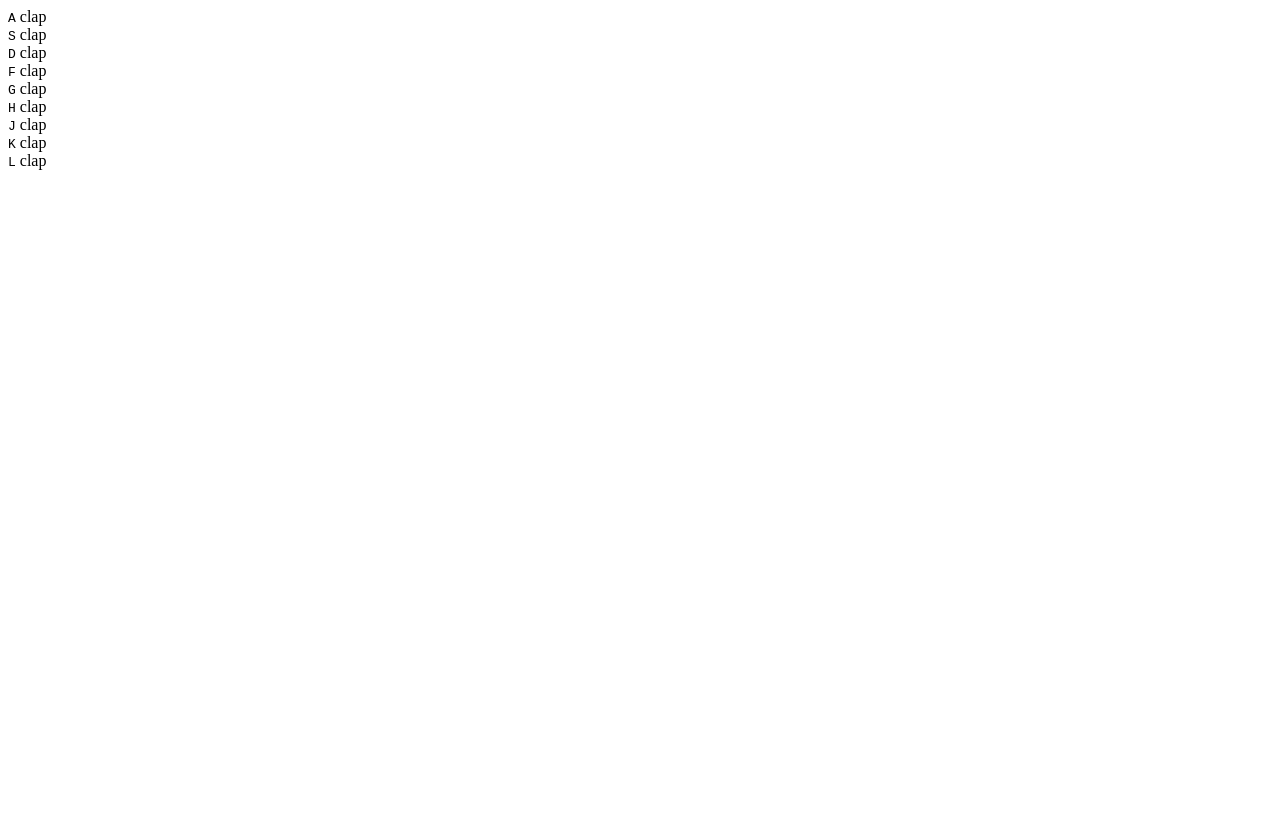
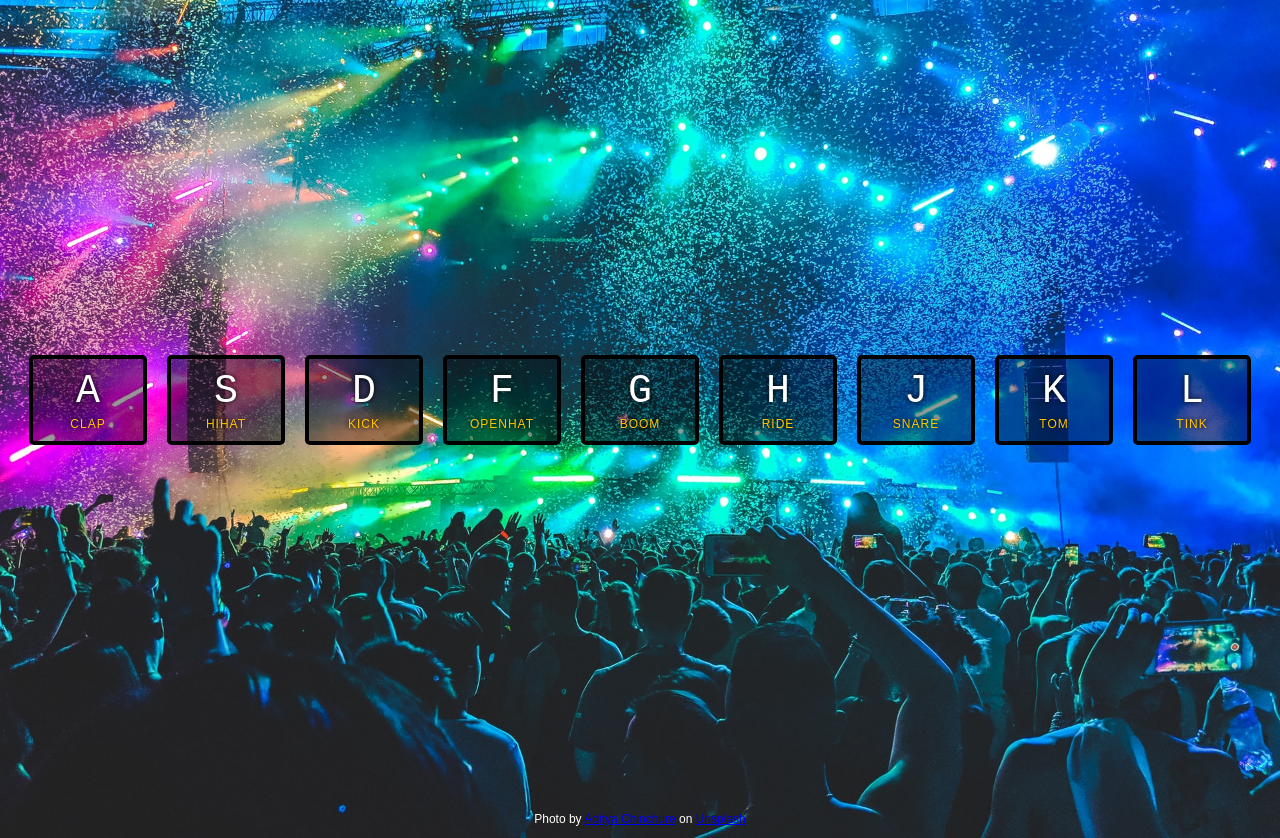
Before and after one commit to farukci/JS30-01-JavaScript-Drum-Kit, a plain HTML site: page index.html in a window 1280 px wide. Before the commit the page ends 800 px from the top, so only its background shows below. Drawn offline with Linux system fonts and the light colour scheme.

Commit message:
added style.css

```diff
--- a/index.html
+++ b/index.html
@@ -1,13 +1,13 @@
 <!DOCTYPE html>
 <html lang="en">
-
 <head>
   <meta charset="UTF-8">
-    <meta name="viewport" content="width=device-width, initial-scale=1.0">
-    <title>JavaScript Drum Kit</title>
+  <title>JS Drum Kit</title>
+  <link rel="stylesheet" href="style.css">
 </head>
+<body>
 
-<body>
+
   <div class="keys">
     <div data-key="65" class="key">
       <kbd>A</kbd>
@@ -15,38 +15,54 @@
     </div>
     <div data-key="83" class="key">
       <kbd>S</kbd>
-            <span class="sound">clap</span>
+      <span class="sound">hihat</span>
     </div>
-        <div data-key="65" class="key">
+    <div data-key="68" class="key">
       <kbd>D</kbd>
-            <span class="sound">clap</span>
+      <span class="sound">kick</span>
     </div>
-        <div data-key="65" class="key">
+    <div data-key="70" class="key">
       <kbd>F</kbd>
-            <span class="sound">clap</span>
+      <span class="sound">openhat</span>
     </div>
-        <div data-key="65" class="key">
+    <div data-key="71" class="key">
       <kbd>G</kbd>
-            <span class="sound">clap</span>
+      <span class="sound">boom</span>
     </div>
-        <div data-key="65" class="key">
+    <div data-key="72" class="key">
       <kbd>H</kbd>
-            <span class="sound">clap</span>
+      <span class="sound">ride</span>
     </div>
-        <div data-key="65" class="key">
+    <div data-key="74" class="key">
       <kbd>J</kbd>
-            <span class="sound">clap</span>
+      <span class="sound">snare</span>
     </div>
-        <div data-key="65" class="key">
+    <div data-key="75" class="key">
       <kbd>K</kbd>
-            <span class="sound">clap</span>
+      <span class="sound">tom</span>
     </div>
-        <div data-key="65" class="key">
+    <div data-key="76" class="key">
       <kbd>L</kbd>
-            <span class="sound">clap</span>
+      <span class="sound">tink</span>
     </div>
   </div>
 
+  <p id="bg"><span>Photo by <a href="https://unsplash.com/@adityachinchure?utm_source=unsplash&amp;utm_medium=referral&amp;utm_content=creditCopyText">Aditya Chinchure</a> on <a href="https://unsplash.com/s/photos/concert?utm_source=unsplash&amp;utm_medium=referral&amp;utm_content=creditCopyText">Unsplash</a></span></p>
+
+  <audio data-key="65" src="sounds/clap.wav"></audio>
+  <audio data-key="83" src="sounds/hihat.wav"></audio>
+  <audio data-key="68" src="sounds/kick.wav"></audio>
+  <audio data-key="70" src="sounds/openhat.wav"></audio>
+  <audio data-key="71" src="sounds/boom.wav"></audio>
+  <audio data-key="72" src="sounds/ride.wav"></audio>
+  <audio data-key="74" src="sounds/snare.wav"></audio>
+  <audio data-key="75" src="sounds/tom.wav"></audio>
+  <audio data-key="76" src="sounds/tink.wav"></audio>
+
+<script>
+
+</script>
+
+
 </body>
-
 </html>
--- /dev/null
+++ b/style.css
@@ -0,0 +1,57 @@
+html {
+    font-size: 10px;
+    background: url("./images/bg2.jpg") bottom center;
+    background-size: cover;
+  }
+
+  body,html {
+    margin: 0;
+    padding: 0;
+    font-family: sans-serif;
+  }
+
+  .keys {
+    display: flex;
+    flex: 1;
+    min-height: 100vh;
+    align-items: center;
+    justify-content: center;
+  }
+
+  .key {
+    border: .4rem solid black;
+    border-radius: .5rem;
+    margin: 1rem;
+    font-size: 1.5rem;
+    padding: 1rem .5rem;
+    transition: all .07s ease;
+    width: 10rem;
+    text-align: center;
+    color: white;
+    background: rgba(0,0,0,0.4);
+    text-shadow: 0 0 .5rem black;
+  }
+
+  .playing {
+    transform: scale(1.1);
+    border-color: #ffc600;
+    box-shadow: 0 0 1rem #ffc600;
+  }
+
+  kbd {
+    display: block;
+    font-size: 4rem;
+  }
+
+  .sound {
+    font-size: 1.2rem;
+    text-transform: uppercase;
+    letter-spacing: .1rem;
+    color: #ffc600;
+  }
+
+  #bg {
+      text-align: center;
+      color: white;
+      font-size: 1.2rem;
+  }
```
Also changed, not shown: images/bg2.jpg (added). Lines whose indentation alone changed are shown as unchanged.
